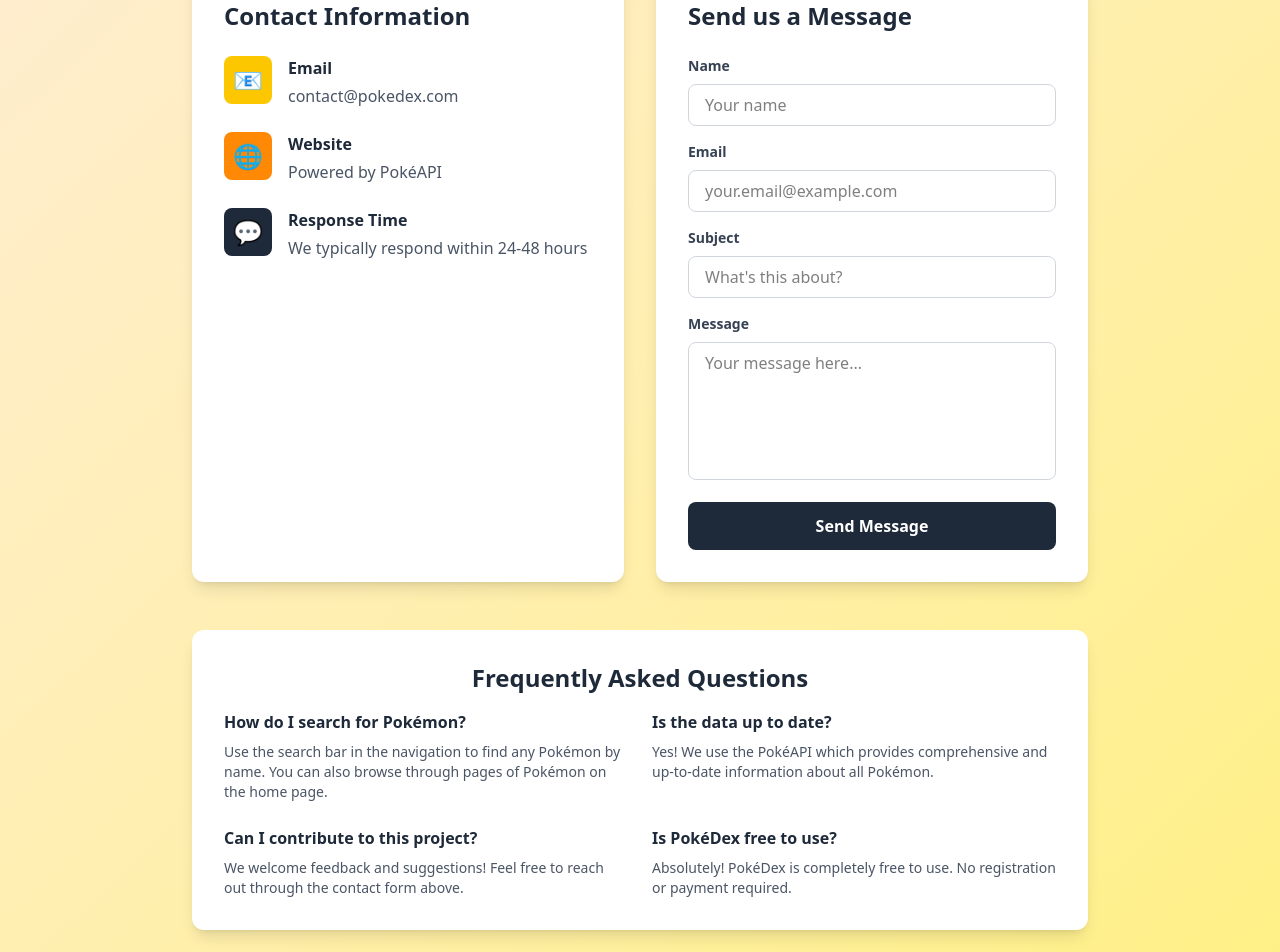
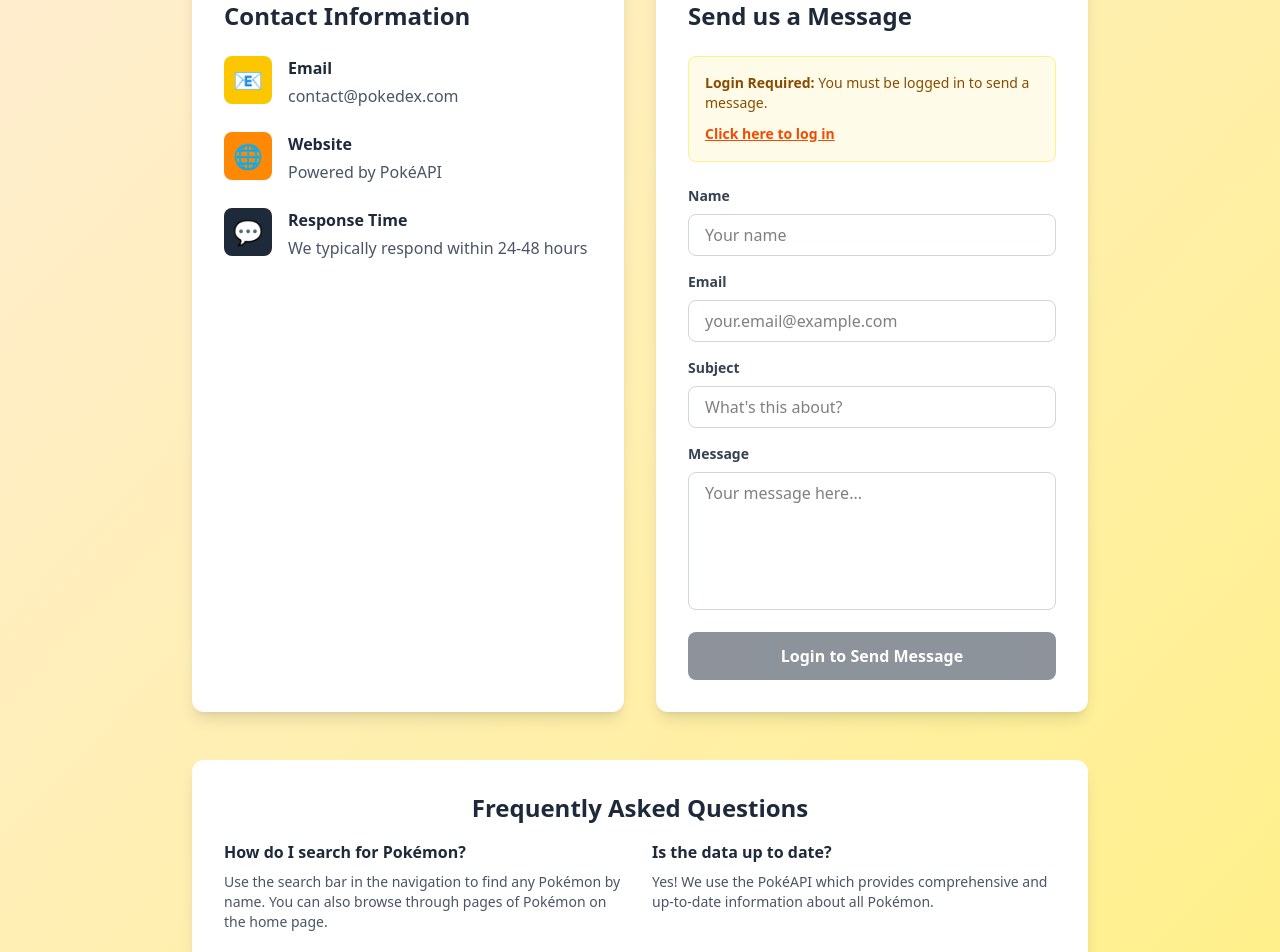
Before and after one commit to maliGhanshyam/pokedex-nextJs, a Next.js app in the folder client/: page /contactUs in a window 1280 px wide. Shown: the part 320-1272 px from the top of the page. Built offline with nearby package versions, Linux system fonts and the light colour scheme; no server answers.

Commit message:
contact us authentication

```diff
--- a/client/src/app/contactUs/page.tsx
+++ b/client/src/app/contactUs/page.tsx
@@ -1,8 +1,12 @@
 "use client";
 
-import { useState } from "react";
+import { useState, useEffect } from "react";
+import { useAuth } from "@/context/AuthContext";
+import LoginModal from "@/components/LoginModal";
 
 export default function ContactUsPage() {
+  const { isAuthenticated, isLoading: authLoading } = useAuth();
+  const [showLoginModal, setShowLoginModal] = useState(false);
   const [formData, setFormData] = useState({
     name: "",
     email: "",
@@ -16,6 +20,18 @@
   );
   const [errorMessage, setErrorMessage] = useState<string>("");
 
+  // Listen for global login modal trigger events
+  useEffect(() => {
+    const handleShowLoginModal = () => {
+      setShowLoginModal(true);
+    };
+
+    window.addEventListener('showLoginModal', handleShowLoginModal);
+    return () => {
+      window.removeEventListener('showLoginModal', handleShowLoginModal);
+    };
+  }, []);
+
   const handleChange = (
     e: React.ChangeEvent<HTMLInputElement | HTMLTextAreaElement>
   ) => {
@@ -27,6 +43,15 @@
 
   const handleSubmit = async (e: React.FormEvent) => {
     e.preventDefault();
+
+    // Check if user is authenticated
+    if (!isAuthenticated) {
+      setShowLoginModal(true);
+      setSubmitStatus("error");
+      setErrorMessage("Please log in to send a message.");
+      return;
+    }
+
     setIsSubmitting(true);
     setSubmitStatus(null);
 
@@ -159,6 +184,21 @@
               Send us a Message
             </h2>
 
+            {!isAuthenticated && !authLoading && (
+              <div className="mb-6 p-4 bg-yellow-50 border border-yellow-200 rounded-lg">
+                <p className="text-yellow-800 text-sm mb-2">
+                  <strong>Login Required:</strong> You must be logged in to send a message.
+                </p>
+                <button
+                  type="button"
+                  onClick={() => setShowLoginModal(true)}
+                  className="text-sm text-orange-600 hover:text-orange-700 font-semibold underline"
+                >
+                  Click here to log in
+                </button>
+              </div>
+            )}
+
             <form onSubmit={handleSubmit} className="space-y-4">
               <div>
                 <label
@@ -250,10 +290,10 @@
 
               <button
                 type="submit"
-                disabled={isSubmitting}
+                disabled={isSubmitting || !isAuthenticated || authLoading}
                 className="w-full px-6 py-3 bg-gray-800 text-white font-semibold rounded-lg hover:bg-gray-700 transition-colors disabled:opacity-50 disabled:cursor-not-allowed"
               >
-                {isSubmitting ? "Sending..." : "Send Message"}
+                {isSubmitting ? "Sending..." : !isAuthenticated ? "Login to Send Message" : "Send Message"}
               </button>
             </form>
           </div>
@@ -297,12 +337,24 @@
                 Is PokéDex free to use?
               </h3>
               <p className="text-gray-600 text-sm">
-                Absolutely! PokéDex is completely free to use. No registration or
-                payment required.
+                Absolutely! PokéDex is completely free to use. Login is required to send messages through the contact form.
               </p>
             </div>
           </div>
         </div>
+
+        {/* Login Modal */}
+        <LoginModal
+          isOpen={showLoginModal}
+          onClose={() => {
+            setShowLoginModal(false);
+            // Clear error message when modal closes if user successfully logs in
+            if (isAuthenticated) {
+              setSubmitStatus(null);
+              setErrorMessage("");
+            }
+          }}
+        />
       </div>
     </div>
   );
```
